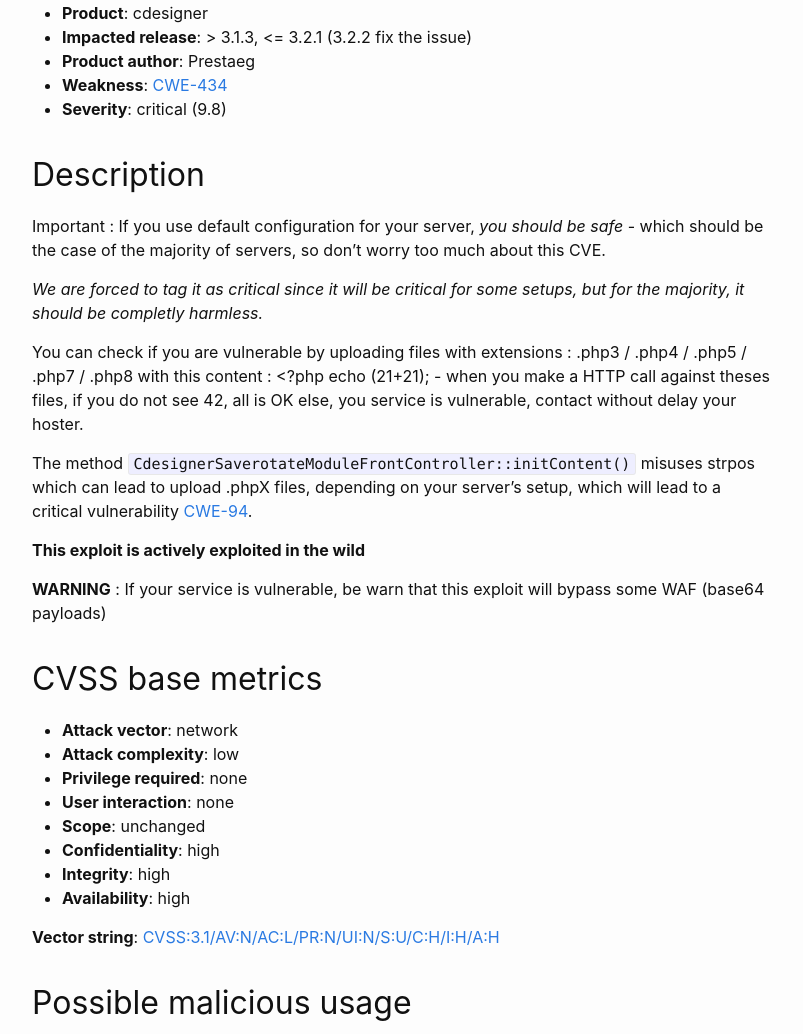
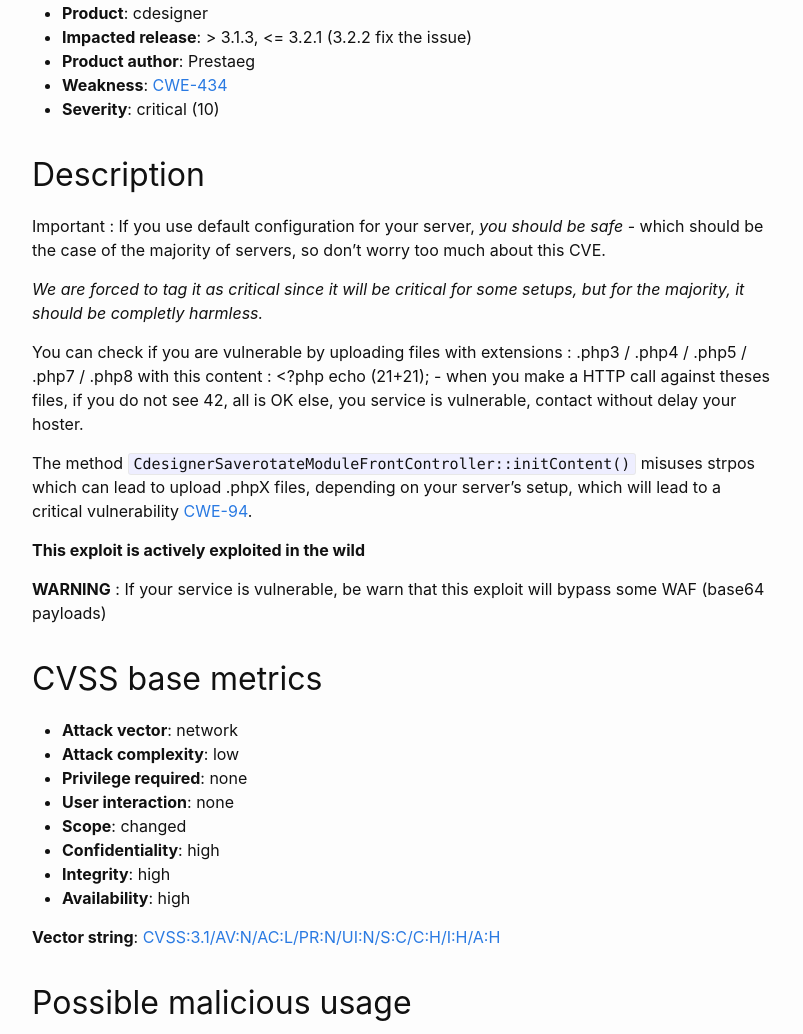
Before and after one commit to friends-of-presta/security-advisories, a Jekyll site: the page built from _posts/2023-04-06-cdesigner-CWE434.md, in a window 1280 px wide and 1400 px high, scrolled down 929 px. Shown: the part 161-1195 px from the top of the window, without its empty margins (238-1041 px from the left). Built offline with Jekyll 4.4.1, drawn with Linux system fonts in a browser that asks for light colours; some of the changed text lies outside the part shown.

Commit message:
Update 2023-04-06-cdesigner-CWE434.md

```diff
--- a/_posts/2023-04-06-cdesigner-CWE434.md
+++ b/_posts/2023-04-06-cdesigner-CWE434.md
@@ -7,7 +7,7 @@ author:
 - 202 Ecommerce
 - Friends-Of-Presta.org
 meta: "CVE,PrestaShop,cdesigner"
-severity: "critical (9.8)"
+severity: "critical (10)"
 ---
 
 In the module "Cdesigner" (cdesigner) up to 3.2.1 (3.2.2 fix the issue), a guest can upload files with extensions \.php.+ (like .php7)
@@ -24,7 +24,7 @@ Note : .php extension is correctly block so it will be harmless for most servers
 * **Impacted release**: > 3.1.3, <= 3.2.1 (3.2.2 fix the issue)
 * **Product author**: Prestaeg
 * **Weakness**: [CWE-434](https://cwe.mitre.org/data/definitions/434.html)
-* **Severity**: critical (9.8)
+* **Severity**: critical (10)
 
 ## Description
 
@@ -47,12 +47,12 @@ The method `CdesignerSaverotateModuleFrontController::initContent()` misuses str
 * **Attack complexity**: low
 * **Privilege required**: none
 * **User interaction**: none
-* **Scope**: unchanged
+* **Scope**: changed
 * **Confidentiality**: high
 * **Integrity**: high
 * **Availability**: high
 
-**Vector string**: [CVSS:3.1/AV:N/AC:L/PR:N/UI:N/S:U/C:H/I:H/A:H](https://nvd.nist.gov/vuln-metrics/cvss/v3-calculator?vector=AV:N/AC:L/PR:N/UI:N/S:U/C:H/I:H/A:H)
+**Vector string**: [CVSS:3.1/AV:N/AC:L/PR:N/UI:N/S:C/C:H/I:H/A:H](https://nvd.nist.gov/vuln-metrics/cvss/v3-calculator?vector=AV:N/AC:L/PR:N/UI:N/S:C/C:H/I:H/A:H)
 
 ## Possible malicious usage
 
```
